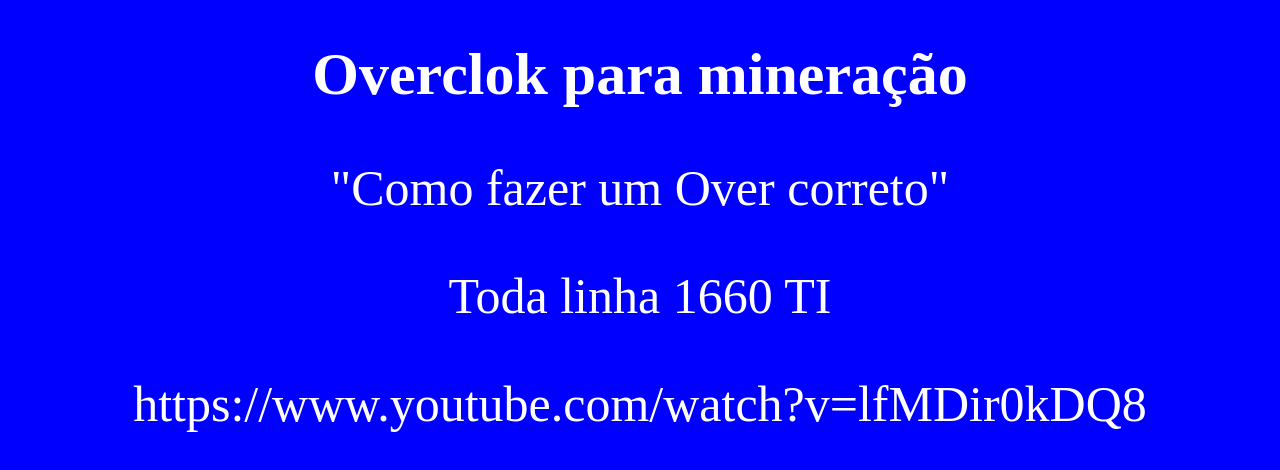
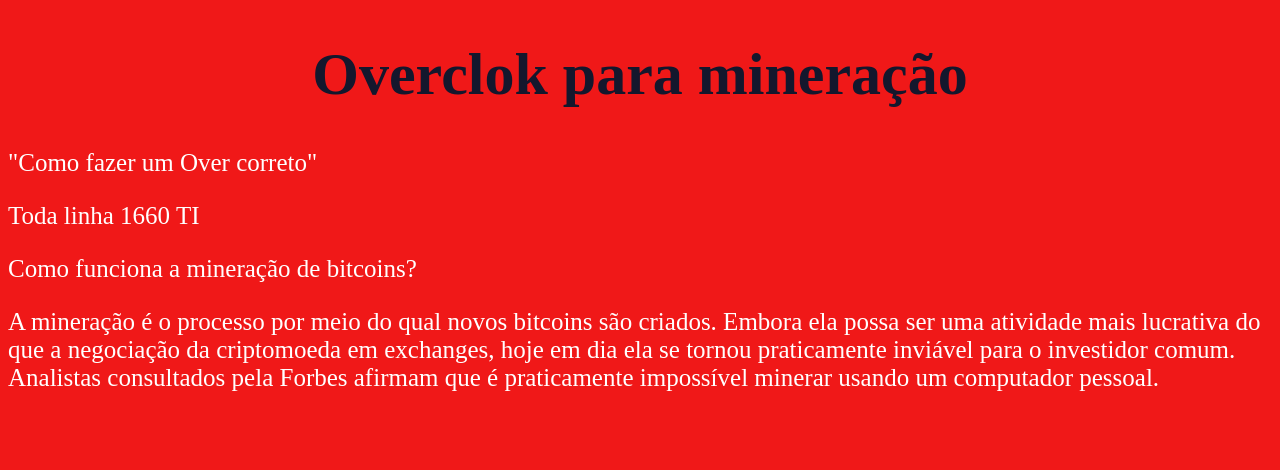
Before and after one commit to zaraki27/Aula-2, a plain HTML site: page index.html in a window 1280 px wide. Drawn offline with Linux system fonts and the light colour scheme.

Commit message:
Add files via upload

```diff
--- a/index.html
+++ b/index.html
@@ -9,7 +9,12 @@
     <h1>Overclok para mineração</h1>
     <p>"Como fazer um Over correto"</p>
     <p>Toda linha 1660 TI</p>
-    <p>https://www.youtube.com/watch?v=lfMDir0kDQ8</p>
+    <p>Como funciona a mineração de bitcoins?</p>
+    <p>     A mineração é o processo por meio do qual novos bitcoins são criados.
+    Embora ela possa ser uma atividade mais lucrativa do que a negociação
+      da criptomoeda em exchanges, hoje em dia ela se tornou praticamente inviável
+      para o investidor comum. Analistas consultados pela Forbes afirmam que é
+      praticamente impossível minerar usando um computador pessoal.</p>
 
   </body>
 </html>
--- a/style.css
+++ b/style.css
@@ -1,9 +1,9 @@
 body{
-  background-color: blue
+  background-color: #F01818
 }
 h1 {
-  text-align: center;color: white; font-size: 60px
+  text-align: center; color: rgb(20, 23, 45); font-size: 60px
 }
 p {
-  text-align: center;color: white; font-size: 50px
+  text-align: left; color: white; font-size: 25px
 }
```
